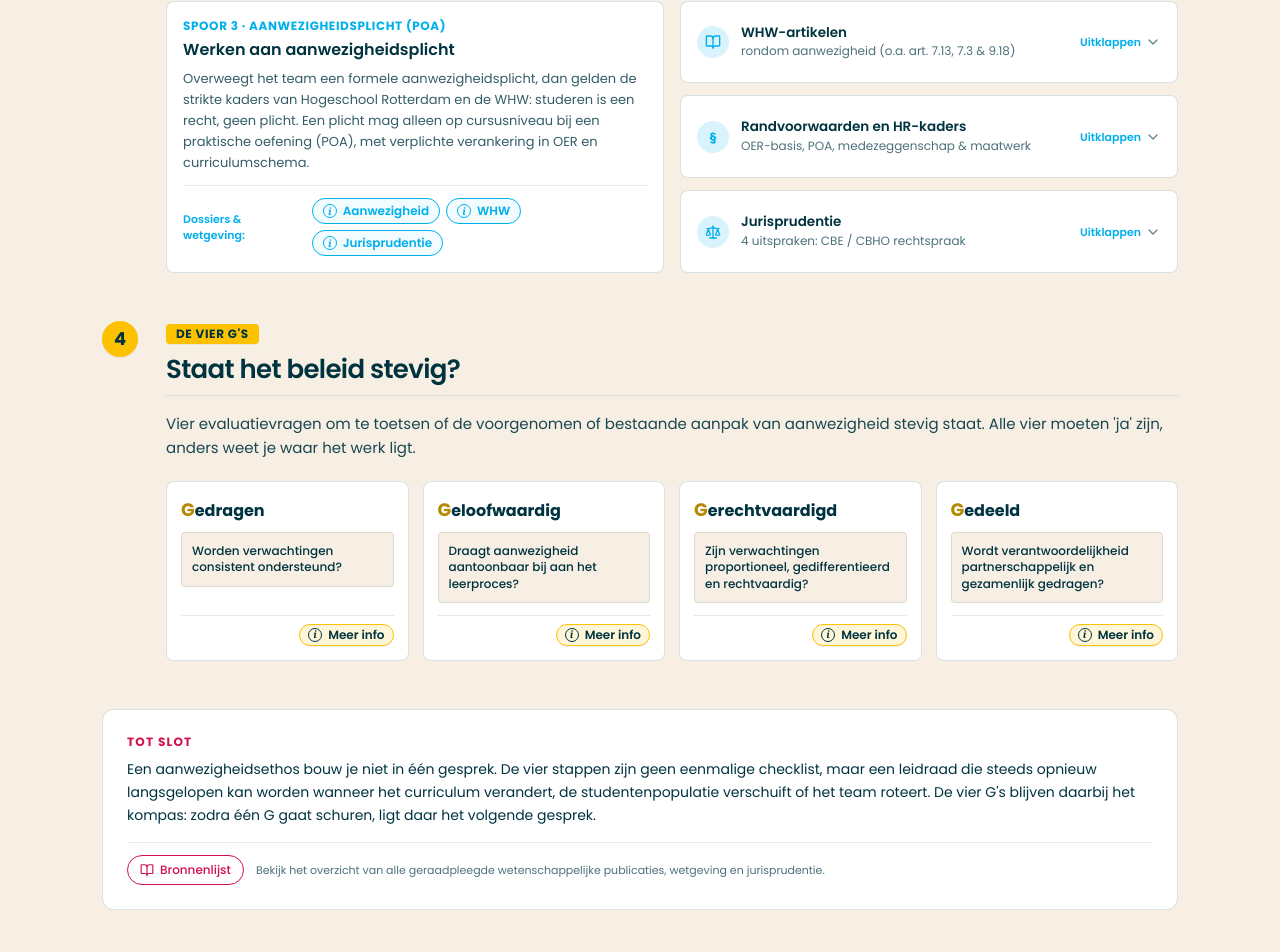
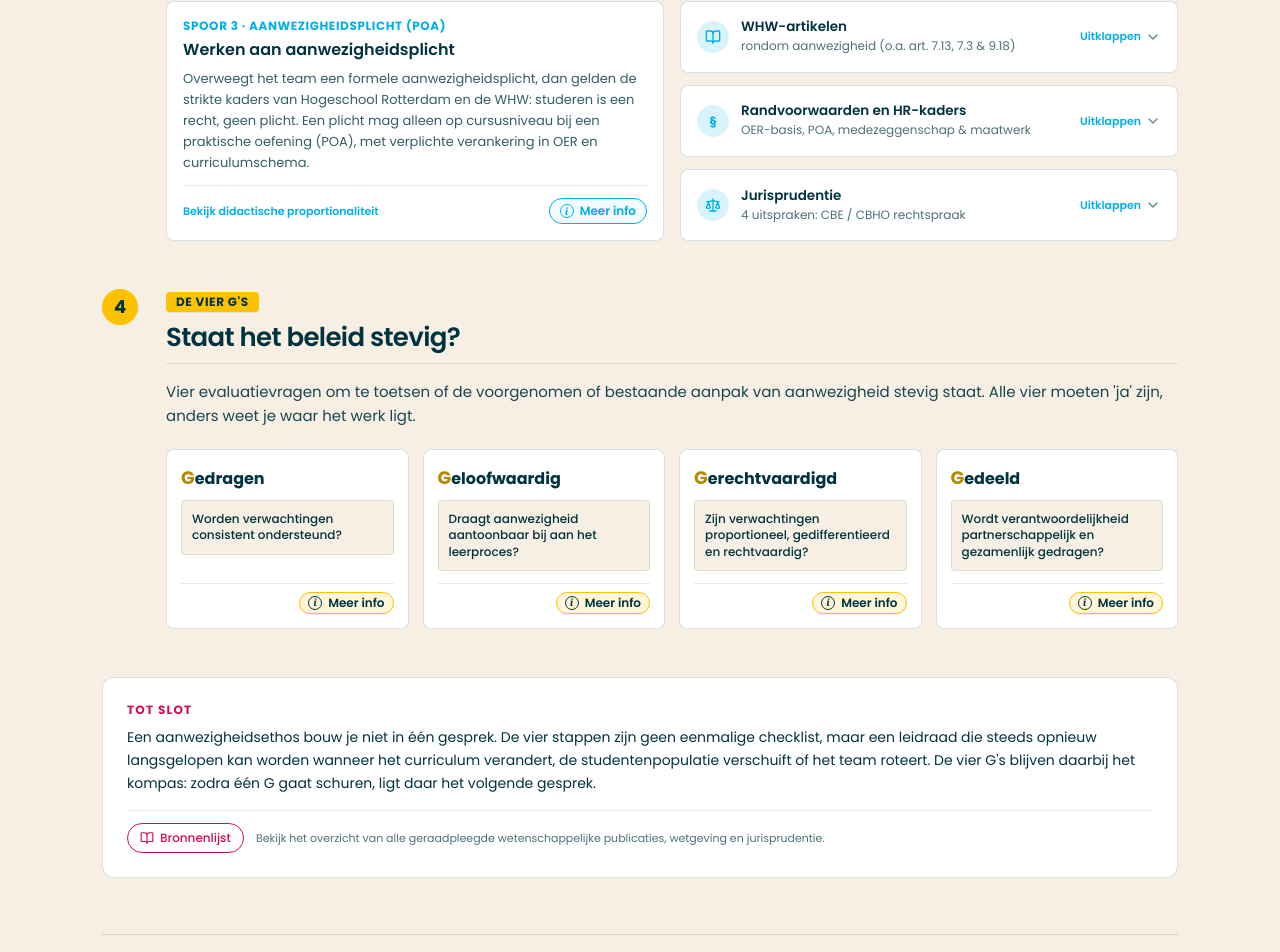
Before and after one commit to i-yesil/aanwezigheid, a React (Vite) app: page / in a window 1280 px wide. Shown: the part 2741-3693 px from the top of the page. Built offline with nearby package versions, Linux system fonts and the light colour scheme.

Commit message:
refactor(StepSection): replace manual links with CTA
Remove individual navigation pills in the step section in favor of a direct call-to-action to review didactical proportionality.

```diff
--- a/src/components/StepSection.tsx
+++ b/src/components/StepSection.tsx
@@ -392,53 +392,14 @@ export const StepSection: React.FC<StepSectionProps> = ({
                 Overweegt het team een formele aanwezigheidsplicht, dan gelden de strikte kaders van Hogeschool Rotterdam en de WHW: studeren is een recht, geen plicht. Een plicht mag alleen op cursusniveau bij een praktische oefening (POA), met verplichte verankering in OER en curriculumschema.
               </p>
             </div>
-            <div className="flex flex-col sm:flex-row sm:items-center justify-between gap-2.5 pt-3 border-t border-[#003340]/10 mt-auto">
+            <div className="flex items-center justify-between pt-3 border-t border-[#003340]/10 mt-auto">
               <span className="text-[11px] font-semibold text-[#00b0eb]">
-                Dossiers & wetgeving:
+                Bekijk didactische proportionaliteit
               </span>
-              <div className="flex flex-wrap items-center gap-1.5">
-                {/* Pilletje Aanwezigheid */}
-                <button
-                  type="button"
-                  onClick={(e) => {
-                    e.stopPropagation();
-                    onOpenDimension('p-routeC');
-                  }}
-                  title="Aanwezigheidsplicht (Spoor 3)"
-                  className="inline-flex items-center gap-1.5 px-2.5 py-1 rounded-full text-xs font-semibold border border-[#00b0eb] text-[#00b0eb] bg-[#00b0eb]/5 hover:bg-[#00b0eb] hover:text-white transition-all shrink-0 cursor-pointer"
-                >
-                  <span className="w-3.5 h-3.5 rounded-full border border-current flex items-center justify-center font-serif italic text-[10px] font-bold">i</span>
-                  <span>Aanwezigheid</span>
-                </button>
-
-                {/* Pilletje WHW */}
-                <button
-                  type="button"
-                  onClick={(e) => {
-                    e.stopPropagation();
-                    onOpenDimension('p-juridisch', 'whw');
-                  }}
-                  title="WHW-wetsartikelen"
-                  className="inline-flex items-center gap-1.5 px-2.5 py-1 rounded-full text-xs font-semibold border border-[#00b0eb] text-[#00b0eb] bg-[#00b0eb]/5 hover:bg-[#00b0eb] hover:text-white transition-all shrink-0 cursor-pointer"
-                >
-                  <span className="w-3.5 h-3.5 rounded-full border border-current flex items-center justify-center font-serif italic text-[10px] font-bold">i</span>
-                  <span>WHW</span>
-                </button>
-
-                {/* Pilletje Jurisprudentie */}
-                <button
-                  type="button"
-                  onClick={(e) => {
-                    e.stopPropagation();
-                    onOpenDimension('p-juridisch', 'zaken');
-                  }}
-                  title="Jurisprudentie & uitspraken"
-                  className="inline-flex items-center gap-1.5 px-2.5 py-1 rounded-full text-xs font-semibold border border-[#00b0eb] text-[#00b0eb] bg-[#00b0eb]/5 hover:bg-[#00b0eb] hover:text-white transition-all shrink-0 cursor-pointer"
-                >
-                  <span className="w-3.5 h-3.5 rounded-full border border-current flex items-center justify-center font-serif italic text-[10px] font-bold">i</span>
-                  <span>Jurisprudentie</span>
-                </button>
-              </div>
+              <span className="inline-flex items-center gap-1.5 px-2.5 py-1 rounded-full text-xs font-semibold border border-[#00b0eb] text-[#00b0eb] bg-[#00b0eb]/5 group-hover:bg-[#00b0eb] group-hover:text-white transition-all shrink-0">
+                <span className="w-3.5 h-3.5 rounded-full border border-current flex items-center justify-center font-serif italic text-[10px] font-bold">i</span>
+                <span>Meer info</span>
+              </span>
             </div>
           </div>
 
```
